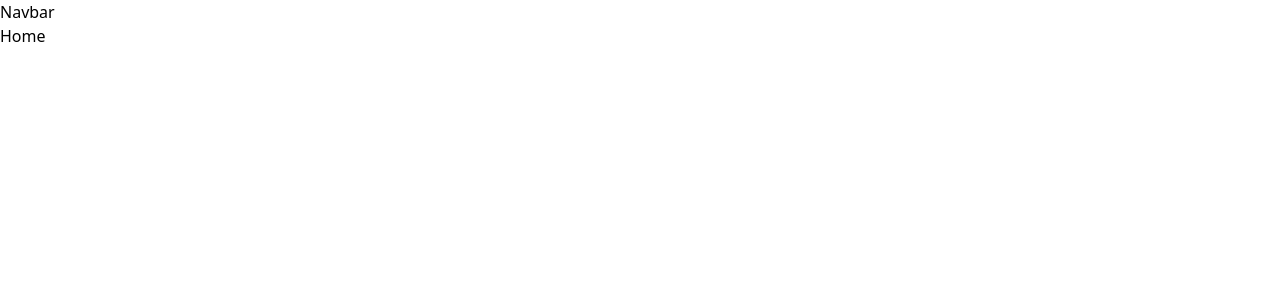
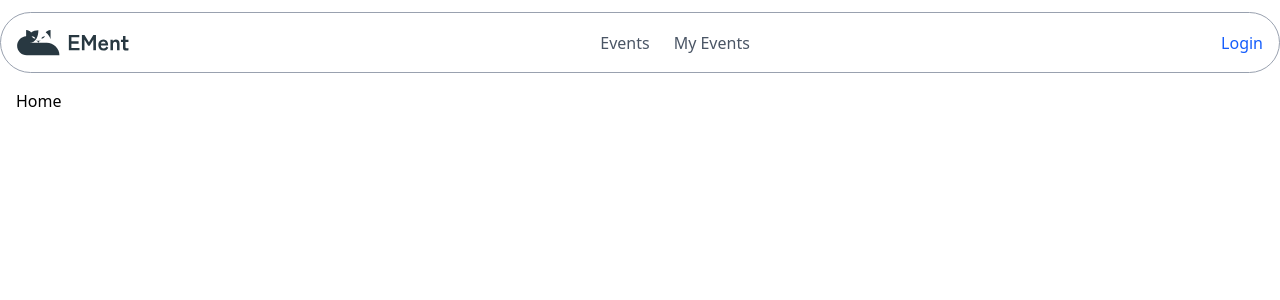
Before and after one commit to tiedsandi/project_event-management-frontend, a React (Vite) app: page / in a window 1280 px wide. Shown: the top 300 px of the page. Built offline with nearby package versions, Linux system fonts and the light colour scheme.

Commit message:
adding mainlayout and logout

```diff
--- /dev/null
+++ b/src/components/Header.jsx
@@ -0,0 +1,58 @@
+import { Link, NavLink } from "react-router-dom";
+
+import { useState } from "react";
+
+export default function Header() {
+  const [isLogin, setIsLogin] = useState(!!localStorage.getItem("token"));
+
+  const logoutHandler = () => {
+    localStorage.removeItem("token");
+    setIsLogin(false);
+    // navigate("/login");
+  };
+  return (
+    <header className="flex items-center justify-between p-4 border-gray-400 rounded-4xl border-1">
+      <Link to={"/"}>
+        <img src="Ement-full.svg" alt="logo" className="w-28" />
+      </Link>
+      <nav className="flex gap-6 font-medium">
+        <NavLink
+          to={"/event"}
+          // className={({ isActive }) =>
+          //   (isActive ? "text-gray-500" : undefined) + " hover:text-gray-500"
+          // }
+          // className={({ isActive }) =>
+          //   `${isActive ? "text-gray-500" : ""} hover:text-gray-500`
+          // }
+          className={({ isActive }) =>
+            isActive
+              ? "text-blue-600 font-semibold border-b-2 border-blue-600"
+              : "text-gray-600 hover:text-blue-600"
+          }
+        >
+          Events
+        </NavLink>
+        <NavLink
+          to={"/my-events"}
+          className={({ isActive }) =>
+            isActive
+              ? "text-blue-600 font-semibold border-b-2 border-blue-600"
+              : "text-gray-600 hover:text-blue-600"
+          }
+        >
+          My Events
+        </NavLink>
+      </nav>
+
+      {isLogin ? (
+        <button onClick={logoutHandler} className="font-medium text-red-600">
+          Logout
+        </button>
+      ) : (
+        <Link to={"/login"} className="font-medium text-blue-600">
+          Login
+        </Link>
+      )}
+    </header>
+  );
+}
--- a/src/components/layouts/AuthLayout.jsx
+++ b/src/components/layouts/AuthLayout.jsx
@@ -2,18 +2,15 @@ import { Outlet } from "react-router-dom";
 
 export default function AuthLayout() {
   return (
-    <div className="min-h-screen bg-gray-100 flex items-center justify-center relative">
+    <div className="relative flex items-center justify-center min-h-screen bg-gray-100">
       <div className="absolute inset-0">
         <img
           src="/bg-auth.jpg"
           alt="Background"
-          className="w-full h-full object-cover opacity-80"
+          className="object-cover w-full h-full opacity-80"
         />
       </div>
-      <main
-        // style={{ padding: "20px" }}
-        className="z-10 w-full max-w-md p-5 bg-white shadow-lg rounded-lg"
-      >
+      <main className="z-10 w-full max-w-md p-5 bg-white rounded-lg shadow-lg">
         <Outlet />
       </main>
     </div>
--- a/src/components/layouts/MainLayout.jsx
+++ b/src/components/layouts/MainLayout.jsx
@@ -1,12 +1,13 @@
+import Header from "../Header";
 import { Outlet } from "react-router-dom";
 
 export default function MainLayout() {
   return (
-    <>
-      <h1>Navbar</h1>
-      <main>
+    <div className="py-3 mx-auto max-w-7xl">
+      <Header />
+      <main className="p-4">
         <Outlet />
       </main>
-    </>
+    </div>
   );
 }
```
